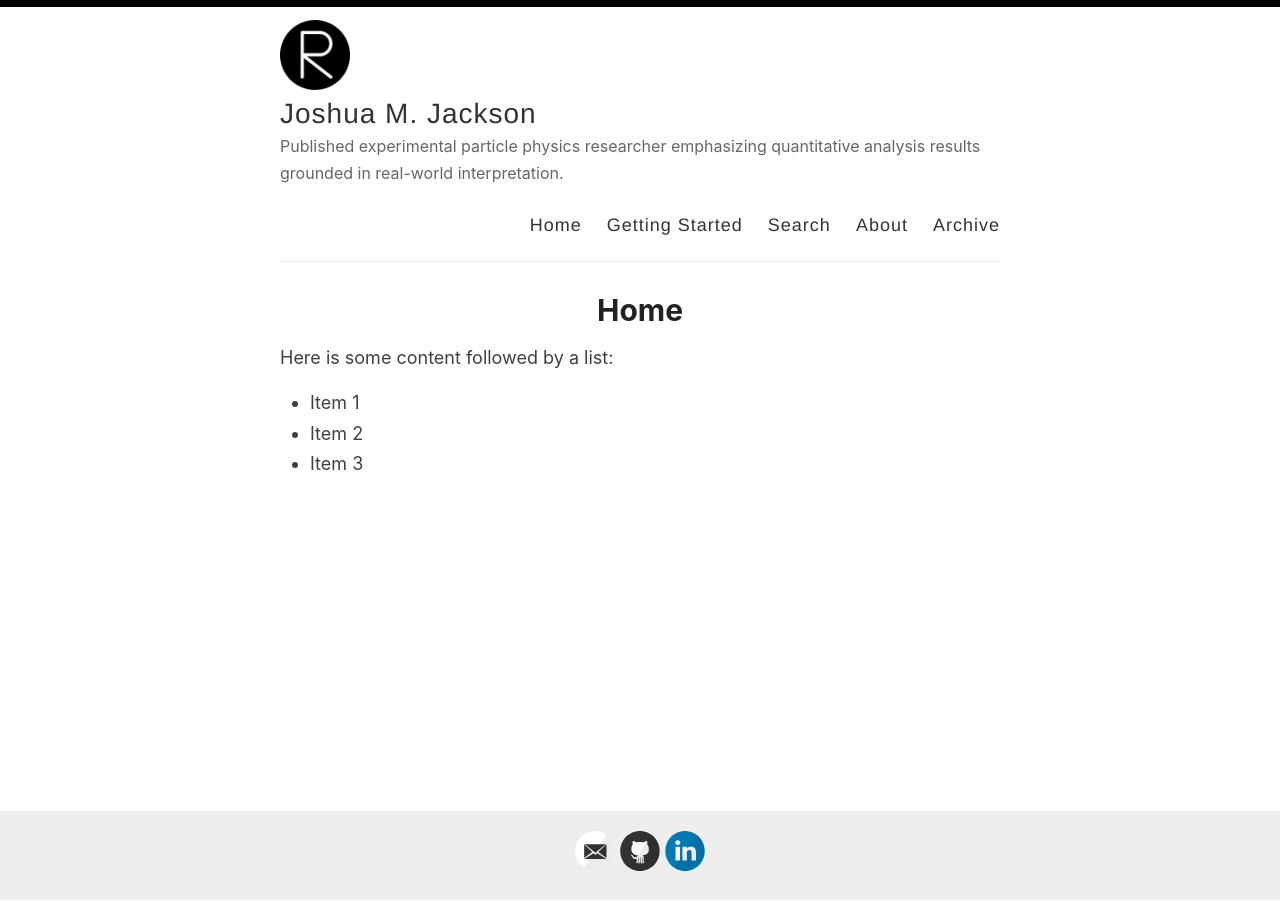
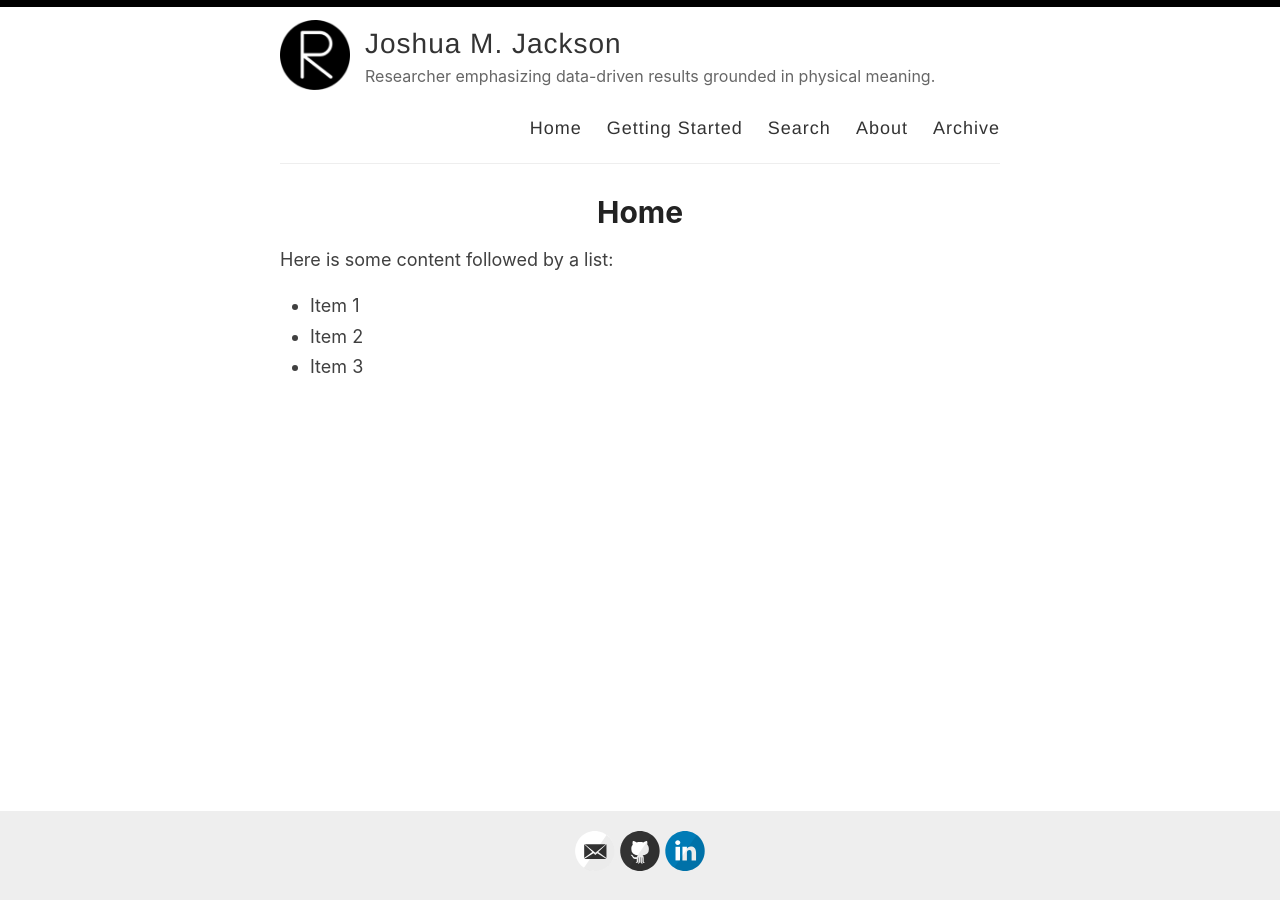
Before and after one commit to joshuamjaxon/joshuamjaxon.github.io, a Jekyll site: the page built from index.md, in a window 1280 px wide. Built offline with Jekyll 4.4.1, drawn with Linux system fonts in a browser that asks for light colours.

Commit message:
Shortened description

```diff
--- a/_config.yml
+++ b/_config.yml
@@ -9,7 +9,7 @@
 author: Joshua Jackson
 
 # Short bio or description (displayed in the header)
-description: Published experimental particle physics researcher emphasizing quantitative analysis results grounded in real-world interpretation.
+description: Researcher emphasizing data-driven results grounded in physical meaning.
 
 # URL of your avatar or profile pic (you could use your GitHub profile pic)
 avatar: /images/reverie.png
```
